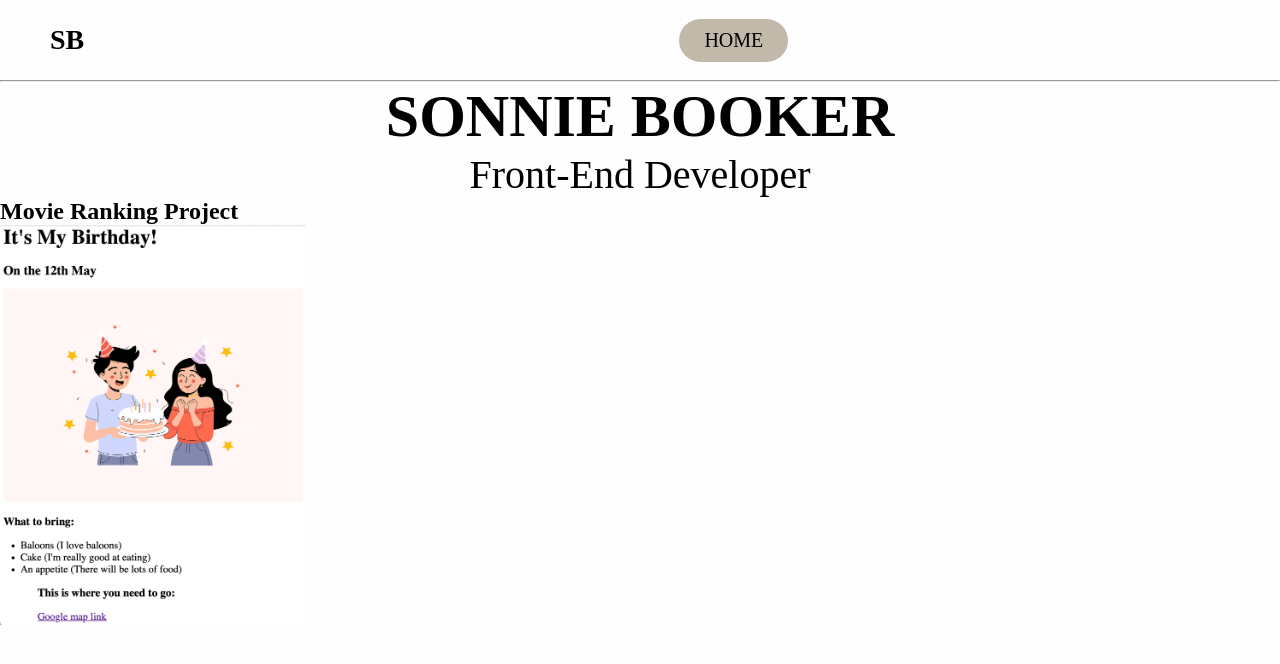
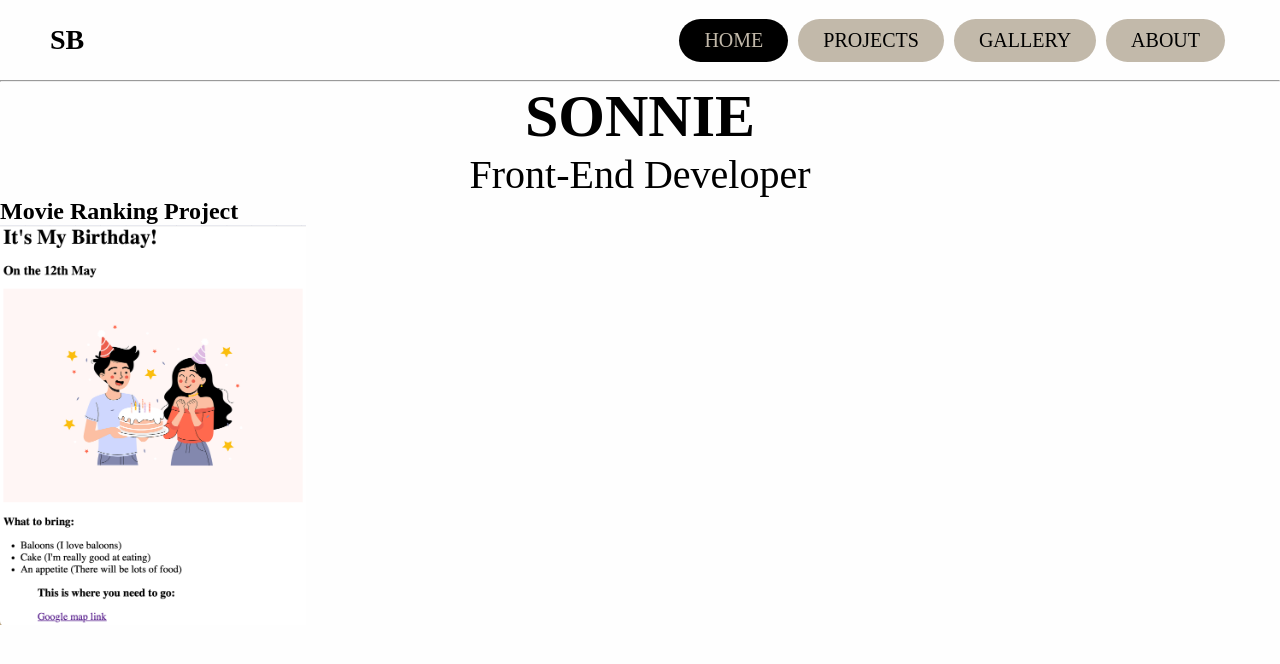
Before and after one commit to sonnie-io/portfolio_website, a plain HTML site: page index.html in a window 1280 px wide. Drawn offline with Linux system fonts and the light colour scheme.

Commit message:
Final Nav Bar Color Config

```diff
--- a/CSS/style.css
+++ b/CSS/style.css
@@ -35,7 +35,8 @@ header {
 }
 .nav-bar ul li a {
     display: block;
-    color: #fefefe;
+    color: #000;
+    background-color: #c2b9aa;
     font-size: 20px;
     padding: 10px 25px;
     border-radius: 50px;
@@ -44,11 +45,11 @@ header {
 }
 .nav-bar ul li a:hover {
     color: #c2b9aa;
-    background: #000;
+    background: #fefefe;
 }
 .nav-bar ul li a.active {
-    color:#000;
-    background: #c2b9aa;
+    color: #c2b9aa;
+    background: #000;
 }
 @media only screen and (max-width: 1320px){
     header {
--- a/index.html
+++ b/index.html
@@ -30,7 +30,7 @@
 
 <!-- Hero -->
  <section class="hero-text">
- <h1>SONNIE BOOKER</h1>
+ <h1>SONNIE</h1>
  <p>Front-End Developer</p>
  </section>
 
```
